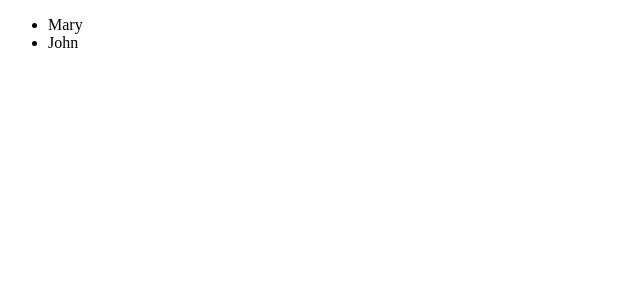
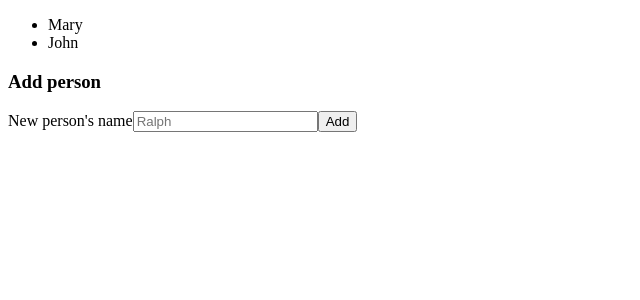
Before and after one commit to bhubr/angular-tuto-todo, an Angular app: page / in a window 1280 px wide. Shown: the top 300 px of the page, without its empty margins (0-640 px from the left). Built offline with nearby package versions, Linux system fonts and the light colour scheme.

Commit message:
Add a person

```diff
--- /dev/null
+++ b/src/app/add-person/add-person.component.html
@@ -0,0 +1 @@
+<p>add-person works!</p>
--- a/src/app/app.component.html
+++ b/src/app/app.component.html
@@ -4,4 +4,9 @@
   </li>
 </ul>
 
-<form></form>
+<h3>Add person</h3>
+<form (submit)="addPerson()">
+  <label for="name">New person's name</label>
+  <input name="name" [(ngModel)]="newPerson" placeholder="Ralph" />
+  <button type="submit">Add</button>
+</form>
--- a/src/app/app.component.ts
+++ b/src/app/app.component.ts
@@ -7,4 +7,10 @@ import { Component } from '@angular/core';
 })
 export class AppComponent {
   people = ['Mary', 'John'];
+  newPerson = '';
+
+  addPerson() {
+    this.people.push(this.newPerson);
+    this.newPerson = '';
+  }
 }
--- a/src/app/app.module.ts
+++ b/src/app/app.module.ts
@@ -1,4 +1,5 @@
 import { NgModule } from '@angular/core';
+import { FormsModule } from '@angular/forms';
 import { BrowserModule } from '@angular/platform-browser';
 
 import { AppComponent } from './app.component';
@@ -8,7 +9,8 @@ import { AppComponent } from './app.component';
     AppComponent
   ],
   imports: [
-    BrowserModule
+    BrowserModule,
+    FormsModule
   ],
   providers: [],
   bootstrap: [AppComponent]
```
Also changed, not shown: src/app/add-person/add-person.component.ts (added, +15 -0 lines), src/app/add-person/add-person.component.css (added), 1 other file (tests, documents, lock files or other folders).
